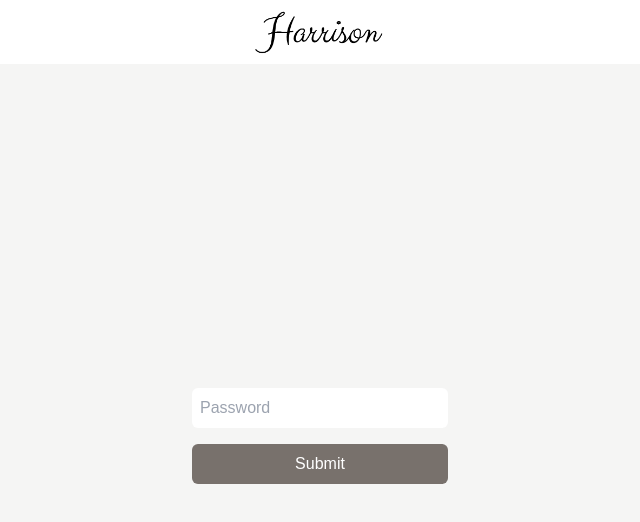
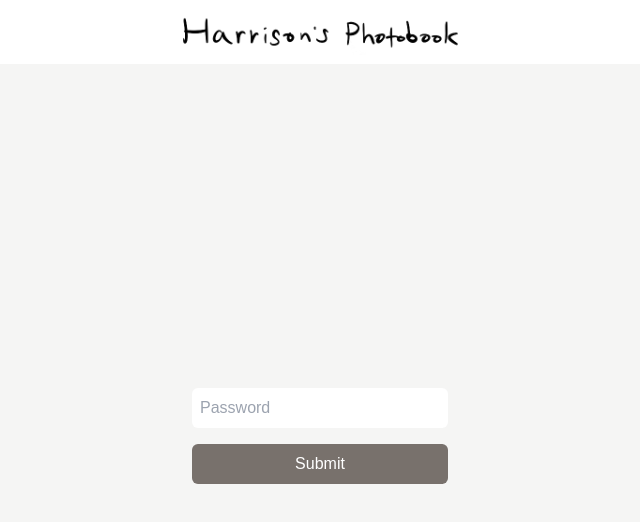
Before and after one commit to hhkimmm9/photobook, a Next.js app: page /upload in a window 1280 px wide. Shown: the top 522 px of the page, without its empty margins (320-960 px from the left). Built offline with nearby package versions, Linux system fonts and the light colour scheme.

Commit message:
Update logo in header

```diff
--- a/src/app/(components)/(layouts)/Header.tsx
+++ b/src/app/(components)/(layouts)/Header.tsx
@@ -7,9 +7,9 @@ const Header = () => {
       backdrop-blur bg-opacity-70 bg-white
       flex items-center justify-center
     ">
-      <Image src="/images/harrison.png" alt="Logo - Harrison"
+      <Image src="/images/logo.png" alt="Logo - Harrison's Photobook"
         width={300} height={168}
-        className="object-contain invert h-full"
+        className="object-contain h-full"
       />
     </header>
   );
```
Also changed, not shown: public/images/harrison.png (deleted), public/images/logo.png (added).
